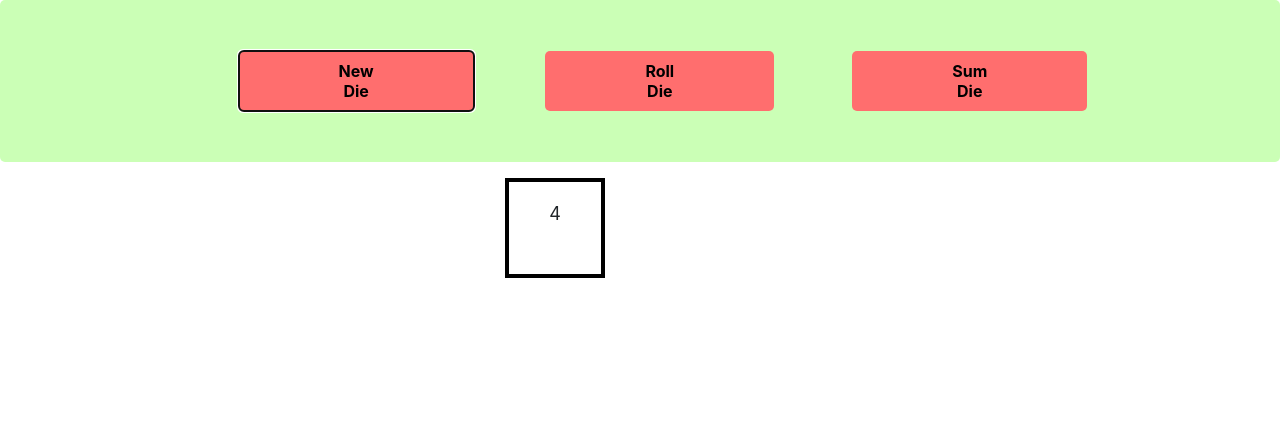
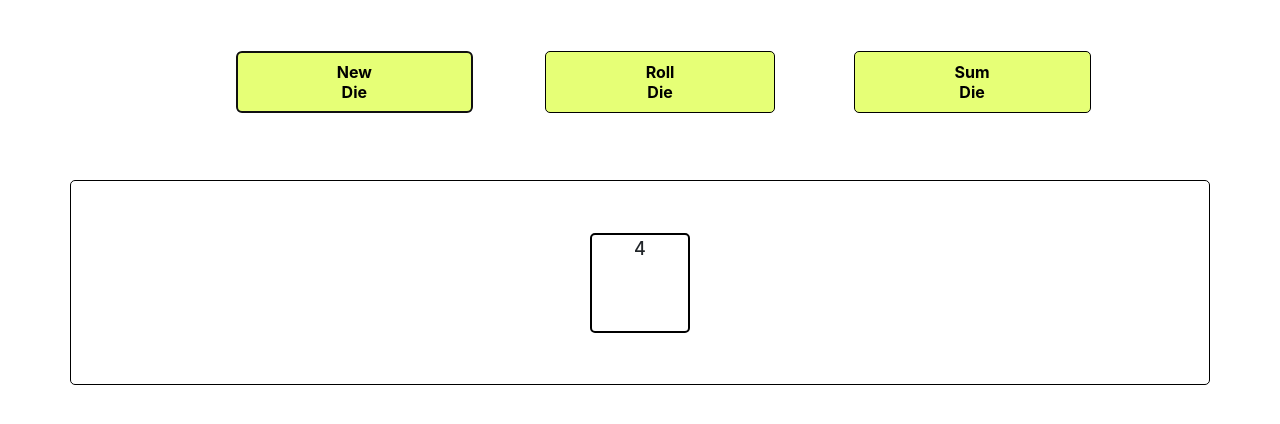
Before and after one commit to ChrisFC-github/Object-Oriented-Programming, a plain HTML site: page OOP Lab/OOP Lab Dicey.html in a window 1280 px wide. Both pictures are taken after a click on the button "New Die". Drawn offline with nearby package versions, Linux system fonts and the light colour scheme.

Commit message:
updated CSS

```diff
--- a/OOP Lab/OOPDicey.js
+++ b/OOP Lab/OOPDicey.js
@@ -4,13 +4,13 @@ document.addEventListener("DOMContentLoaded", function () { // DOM CONTENT loade
     let parentDiv = document.createElement("div");
     let answer = 0;
     document.body.appendChild(parentDiv);
-    parentDiv.classList.add("container", "d-flex", "justify-content-around", "row");
+    parentDiv.classList.add("container", "d-flex", "justify-content-center", "row");
 
     class Die {
         constructor (value) {
             this.value = value;
             this.div = document.createElement("div");
-            this.div.classList.add("square", "d-flex", "justify-content-around");
+            this.div.classList.add("square", "d-flex", "justify-content-center", "col-xs", "col-xs-offset-2");
             this.div.innerHTML = this.value;
             this.div.addEventListener ("click", () => {
                 this.roll();
--- a/OOP Lab/OOPLabStyle.css
+++ b/OOP Lab/OOPLabStyle.css
@@ -1,12 +1,13 @@
 
 .flex-container {
     height: 6%;
-    background-color: rgb(203, 255, 182);
+    background-color: rgb(255, 255, 255);
     padding: 4%;
     border-radius: 5px;
     border: black 20px;
     font-weight: 500;
     display: flex;
+    margin: 0 auto;
 }
 
 .buttons {
@@ -16,25 +17,36 @@
     padding: 10px 100px;
     border-radius: 5px;
     border-width: 20px;
-    background: rgb(255, 110, 110);
-    border: none;
+    background: rgb(230, 255, 118);
+    border: 1px solid black;
     display: flex;
+    margin: 0 auto;
   }
+
+  .container {
+    height: 6%;
+    background-color: rgb(255, 255, 255);
+    padding: 4%;
+    border-radius: 5px;
+    border: black 20px;
+    font-weight: 500;
+    display: flex;
+    margin: 0 auto;
+    border: 1px solid black;
+    grid-gap: 15px;
+}
 
   .square {
     height: 100px;
     width: 100px;
-    text-align: center;
     font-size: large;
-    border: 4px solid black;
+    border: 2px solid black;
     background: rgb(255, 255, 255);
-    padding: 1em
+    position: flex;
+    margin: 0 auto;
+    border-radius: 5px;
   }
 
-  .row {
-    display: flex;
+  div {
+    margin: 0 auto;
   }
-
-  .container {
-    display: flex;
-  }
```
